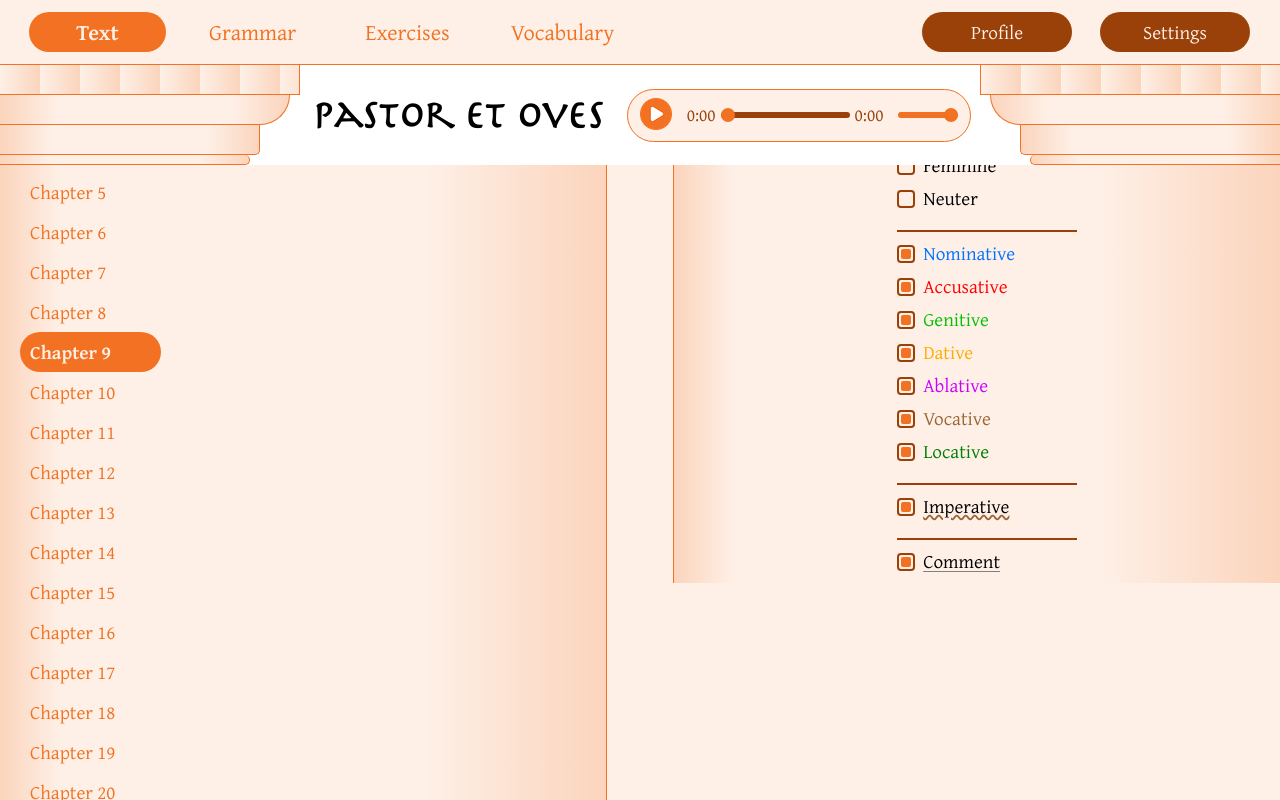
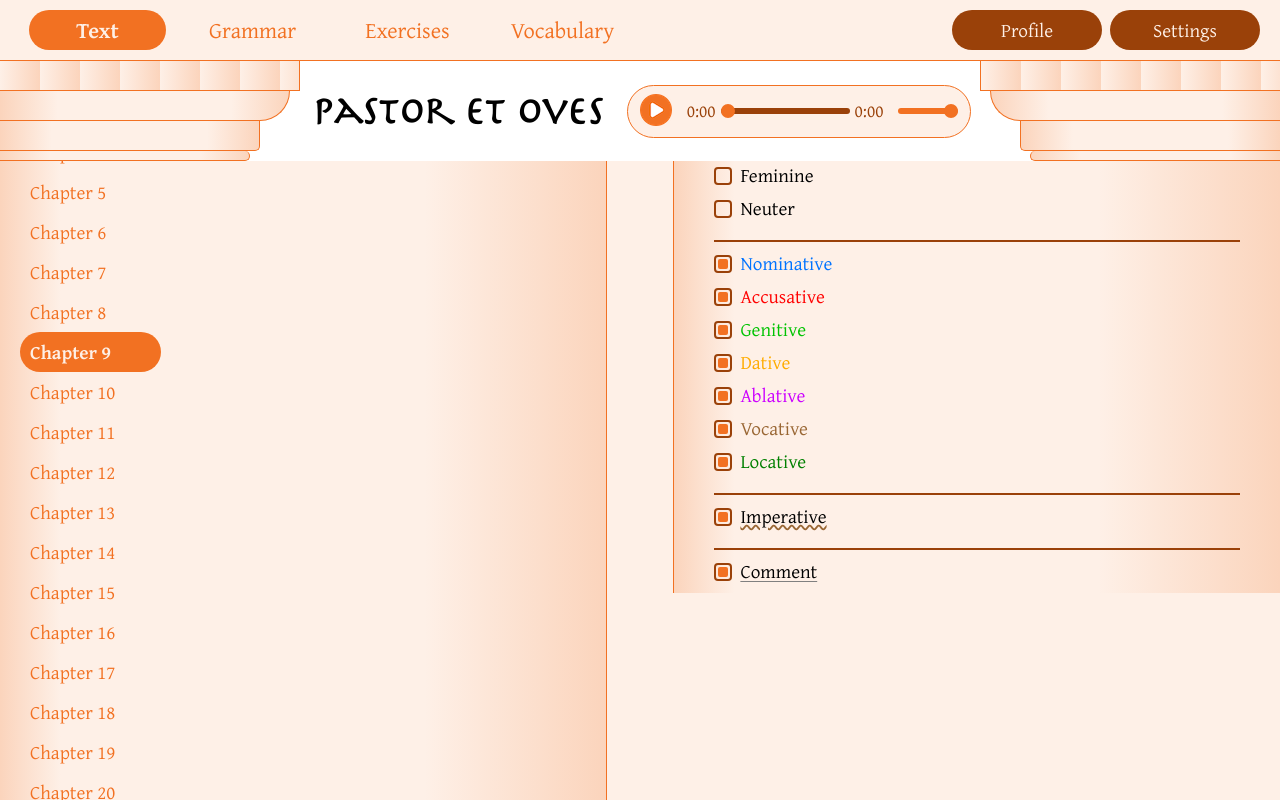
Before and after one commit to GDL75/llpsi-frontend, a Next.js app: page /test in a window 1280 px wide. Shown: the top 800 px of the page. Built offline with nearby package versions, Linux system fonts and the light colour scheme.

Commit message:
after change on CustomButton

```diff
--- a/components/Home.js
+++ b/components/Home.js
@@ -37,7 +37,7 @@ function Home() {
             tColor="0"
             wSize="150px"
             text={t("settings")}
-            handleFunction={() => setIsSettings((prev) => !prev)}
+            onClick={() => setIsSettings((prev) => !prev)}
           />
         </div>
         <h1>
@@ -52,14 +52,14 @@ function Home() {
             tColor="0"
             wSize="150px"
             text={t("signup")}
-            // handleFunction={() => setIsSettings((prev) => !prev)}
+            // onClick={() => setIsSettings((prev) => !prev)}
           />
           <CustomButton
             bColor="3"
             tColor="0"
             wSize="150px"
             text={t("signin")}
-            handleFunction={() => {
+            onClick={() => {
               dispatch(setChapter(book === "book1" ? 9 : 36));
               router.push("/chapter/09");
             }}
--- a/components/layout/Header.js
+++ b/components/layout/Header.js
@@ -45,13 +45,12 @@ export default function Header() {
 
           {/* droite : settings / profile */}
           <nav className={styles.rightGroup}>
-            <CustomButton bColor="3" tColor="0" wSize="150px" text={t("profile")} handleFunction={() => {}} />
+            <CustomButton bColor="3" tColor="0" wSize="150px" text={t("profile")} onClick={() => {}} />
             <CustomButton
               bColor="3"
-              tColor="0"
               wSize="150px"
               text={t("settings")}
-              handleFunction={() => setIsSettings((prev) => !prev)}
+              onClick={() => setIsSettings((prev) => !prev)}
             />
           </nav>
         </header>
--- a/components/layout/SidebarRight.js
+++ b/components/layout/SidebarRight.js
@@ -1,7 +1,7 @@
+import styles from "styles/SidebarRight.module.css";
 import { useSelector, useDispatch } from "react-redux";
 import morphologyConfig from "data/morphologyConfig";
 import { toggleMorphology, setAll } from "reducers/morphology";
-import styles from "styles/SidebarRight.module.css";
 import CustomCheckbox from "ui/CustomCheckbox";
 import CustomButton from "ui/CustomButton";
 import { useTranslation } from "components/hooks/useTranslation";
@@ -18,20 +18,8 @@ export default function SidebarRight() {
       <div className={styles.fixedContainer}>
         <h4 className={styles.title}>{t("morphology")}</h4>
         <div className={styles.btnContainer}>
-          <CustomButton
-            bColor="2"
-            tColor="0"
-            wSize="80px"
-            text={t("all")}
-            handleFunction={() => dispatch(setAll(true))}
-          />
-          <CustomButton
-            bColor="2"
-            tColor="0"
-            wSize="80px"
-            text={t("none")}
-            handleFunction={() => dispatch(setAll(false))}
-          />
+          <CustomButton wSize="80px" text={t("all")} onClick={() => dispatch(setAll(true))} />
+          <CustomButton wSize="80px" text={t("none")} onClick={() => dispatch(setAll(false))} />
         </div>
         <div className={styles.checkboxList}>
           {morphologyConfig
--- a/components/ui/CustomButton.js
+++ b/components/ui/CustomButton.js
@@ -1,6 +1,6 @@
 import styles from "styles/CustomButton.module.css";
 
-function CustomButton({ bColor, tColor, text, wSize, handleFunction }) {
+function CustomButton({ bColor = "2", tColor = "0", wSize = "auto", text, ...props }) {
   return (
     <button
       className={styles.button}
@@ -9,7 +9,7 @@ function CustomButton({ bColor, tColor, text, wSize, handleFunction }) {
         "--tColor": `var(--color-${tColor})`,
         "--wSize": `${wSize}`,
       }}
-      onClick={handleFunction}
+      {...props}
     >
       {text}
     </button>
--- a/styles/CustomButton.module.css
+++ b/styles/CustomButton.module.css
@@ -7,13 +7,21 @@
   /* border: 1px solid var(--tColor); */
   border: none;
   border-radius: 20px;
-  margin: 0px 10px 0px 10px;
   background-color: var(--bColor);
   color: var(--tColor);
   transition: all 0.5s;
   cursor: pointer;
+  margin: 10px 0px;
 }
 .button:hover {
   transform: scale(1.05);
   background-color: var(--color-3);
 }
+.button:disabled {
+  opacity: 0.3;
+  cursor: default;
+}
+
+.button:not(:disabled):hover {
+  opacity: 1;
+}
--- a/styles/Header.module.css
+++ b/styles/Header.module.css
@@ -16,7 +16,7 @@
   display: flex;
   justify-content: space-between;
   align-items: center;
-  padding: 12px 20px;
+  padding: 0px 20px;
   box-sizing: border-box;
   background: var(--color-0);
   border-bottom: 1px solid var(--color-2);
--- a/styles/SidebarRight.module.css
+++ b/styles/SidebarRight.module.css
@@ -1,7 +1,7 @@
 .rightSide {
   display: flex;
   flex-direction: column;
-  align-items: stretch;
+  /* align-items: stretch; */
   width: 100%;
   height: 100%;
   box-sizing: border-box;
@@ -11,16 +11,19 @@
 .fixedContainer {
   position: sticky;
   top: 180px;
-  align-self: center;
+  width: 100%;
 }
 .btnContainer {
-  margin-bottom: 20px;
+  display: flex;
+  justify-content: space-evenly;
+  width: 100%;
+  margin-bottom: 10px;
 }
 .checkboxList {
   display: flex;
   flex-direction: column;
   width: 100%;
-  padding-left: 20px;
+  padding: 0px 40px
 }
 
 .title {
```
Also changed, not shown: components/chapters/ExercisesStats.js (+7 -4 lines), styles/ExercisesStats.module.css (+1 -21 lines).
